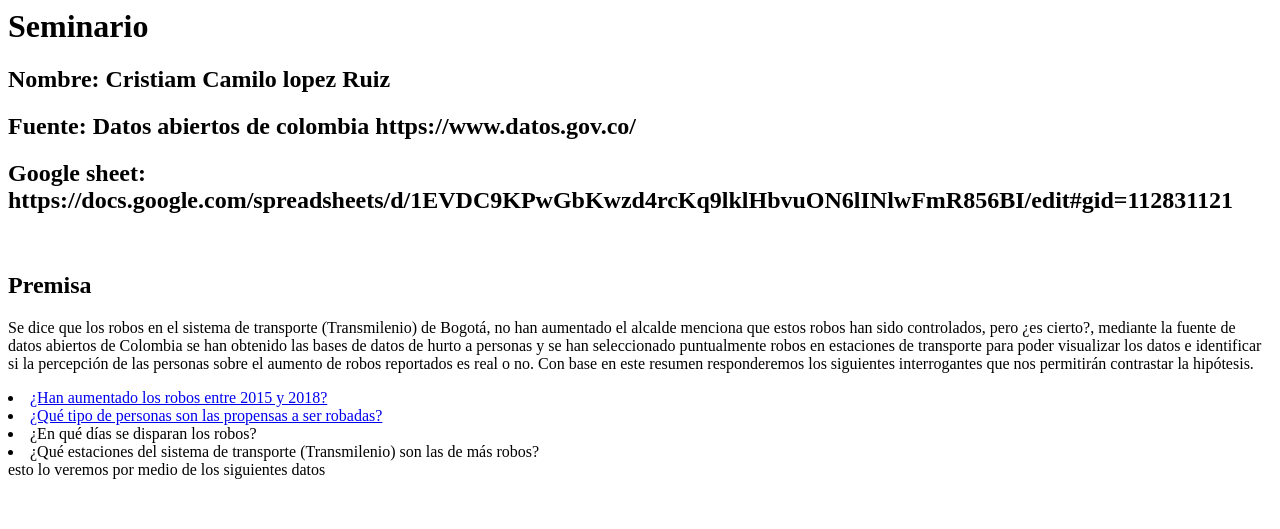
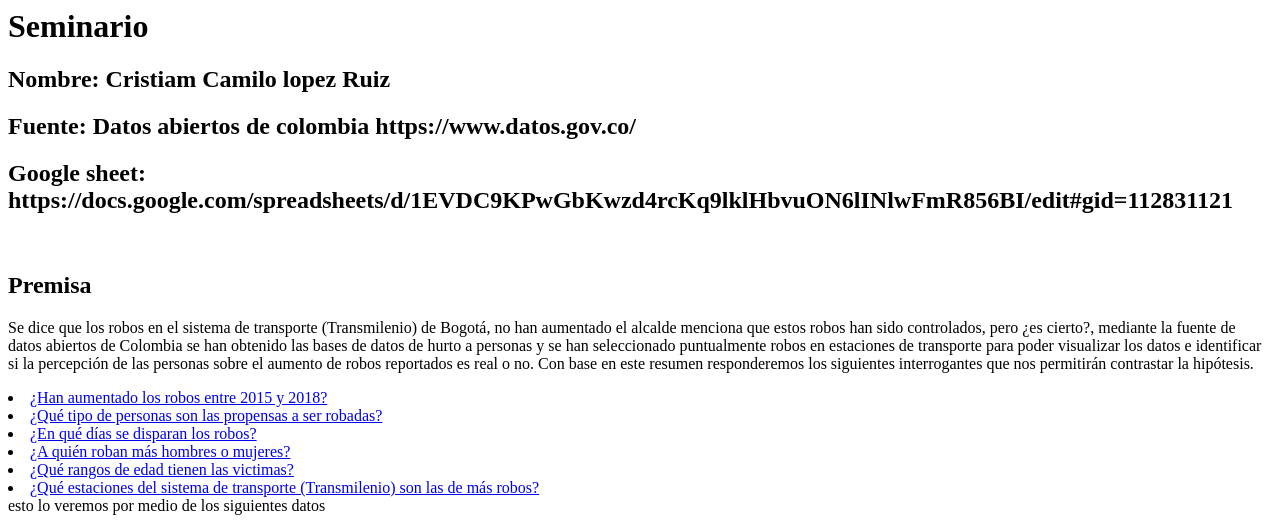
Before and after one commit to inglopez89/Seminario, a website: page index.html in a window 1280 px wide. Shown: the top 529 px of the page. Drawn offline with Linux system fonts and the light colour scheme.

Commit message:
1 file modified

```diff
--- a/index.html
+++ b/index.html
@@ -10,9 +10,11 @@
 Con base en este resumen responderemos los siguientes interrogantes que nos permitirán contrastar la hipótesis.
 </br>
 <li><a href="#Robos1">¿Han aumentado los robos entre 2015 y 2018?</a></li>
-<li><a href="#Robos1">¿Qué tipo de personas son las propensas a ser robadas?</a></li>
-<li>¿En qué días se disparan los robos?</li>
-<li>¿Qué estaciones del sistema de transporte (Transmilenio) son las de más robos?</li>
+<li><a href="#Robos2">¿Qué tipo de personas son las propensas a ser robadas?</a></li>
+<li><a href="#Robo5">¿En qué días se disparan los robos?</a></li>
+<li><a href="#Robo3">¿A quién roban más hombres o mujeres?</a></li>
+<li><a href="#Robos1">¿Qué rangos de edad tienen las victimas?</a></li>
+<li><a href="#Robo4">¿Qué estaciones del sistema de transporte (Transmilenio) son las de más robos?</a></li>
 esto lo veremos por medio de los siguientes datos</p>
 </br>
 <h3>Robos por genero entre 2015 y 2018</h3>
```
